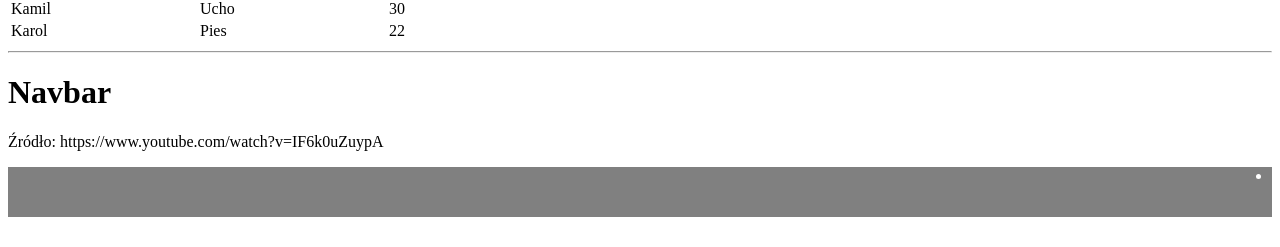
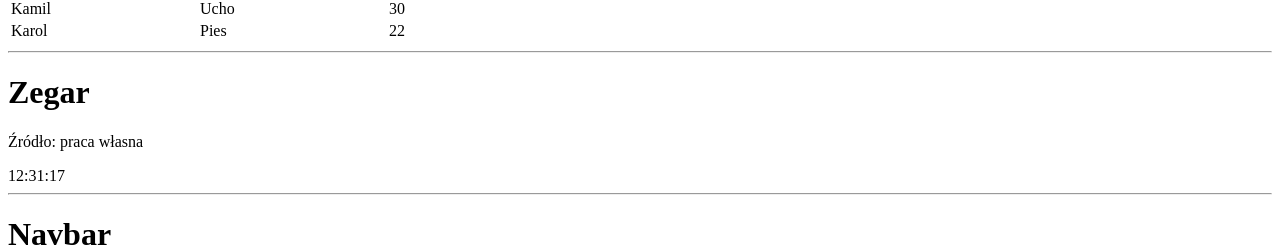
Before and after one commit to imper2222/ReactModules, a React (Create React App) app in the folder moduly/: page / in a window 1280 px wide. Shown: the part 823-1070 px from the top of the page. Before the commit the page ends 1048 px from the top, so only its background shows below. Built offline with nearby package versions, Linux system fonts and the light colour scheme.

Commit message:
Dodanie komponentu: Zegar

```diff
--- a/moduly/src/App.js
+++ b/moduly/src/App.js
@@ -1,8 +1,11 @@
 import React from 'react';
 import Gallery from './components/gallery/Gallery'
 import Grid from './components/grid/Grid'
+import Clock from './components/clock/Clock'
 import Navbar from './components/navbar/Navbar';
 import NavbarItem from './components/navbar/NavItem';
+
+
 
 function App() {
 
@@ -31,6 +34,10 @@ function App() {
       <p>Źródło: praca własna</p>
       <Grid data={data}/>
       <hr />
+      <h1>Zegar</h1>
+      <p>Źródło: praca własna</p>
+      <Clock />
+      <hr />
       <h1>Navbar</h1>
       <p>Źródło: https://www.youtube.com/watch?v=IF6k0uZuypA</p>
       <Navbar>
--- /dev/null
+++ b/moduly/src/components/clock/Clock.js
@@ -0,0 +1,35 @@
+import React from 'react'
+
+class Clock extends React.Component{
+    state = {
+        currentTime: null
+    }
+
+    componentDidMount(){
+        setInterval(() => { this.getCurrentTime() }, 1000);
+    }
+
+    render(){
+        return(
+        <div>{this.state.currentTime}</div>
+        )
+    }
+
+    getCurrentTime(){
+        let currntDate = new Date();
+        let time =
+            this.formatNumberToTwoDigitsString(currntDate.getHours()) + ":" +
+            this.formatNumberToTwoDigitsString(currntDate.getMinutes()) + ":" +
+            this.formatNumberToTwoDigitsString(currntDate.getSeconds());
+        this.setState({
+            currentTime: time
+        })
+    }
+
+    formatNumberToTwoDigitsString(value) {
+        return value < 10 ? "0" + value : value;
+    }
+
+}
+
+export default Clock
```
